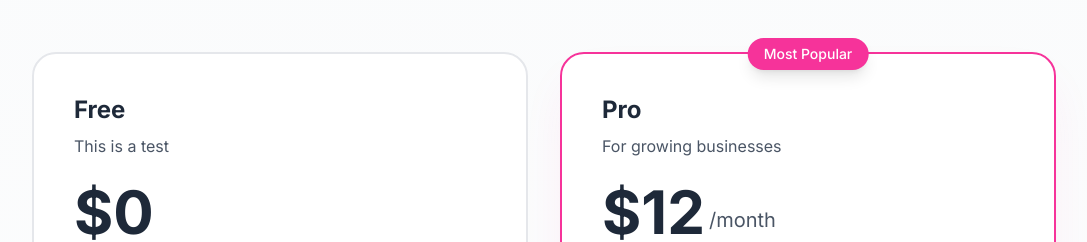
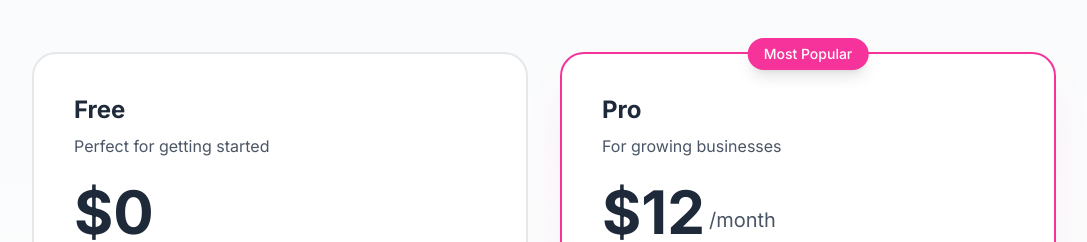
Before and after one commit to ifeoluwaadegbulugbe/Orbit, a React (Vite) app: page / in a window 1280 px wide. Shown: the part 7240-7482 px from the top of the page, without its empty margins (96-1183 px from the left). Built offline with nearby package versions, Linux system fonts and the light colour scheme.

Commit message:
Add files via upload

```diff
--- a/src/app/components/pricing.tsx
+++ b/src/app/components/pricing.tsx
@@ -8,7 +8,7 @@ export function Pricing() {
     {
       name: "Free",
       price: "$0",
-      description: "This is a test",
+      description: "Perfect for getting started",
       features: [
         "Up to 10 clients",
         "Client management",
```
